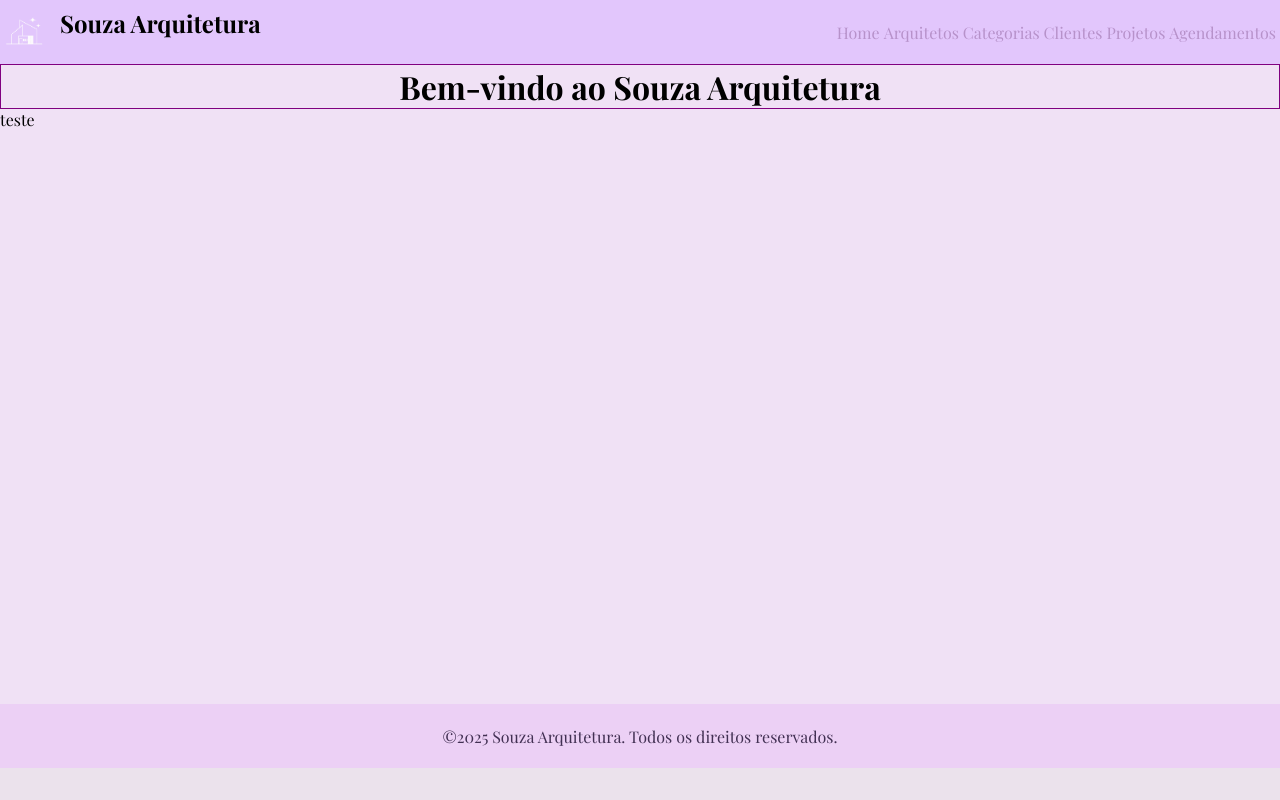
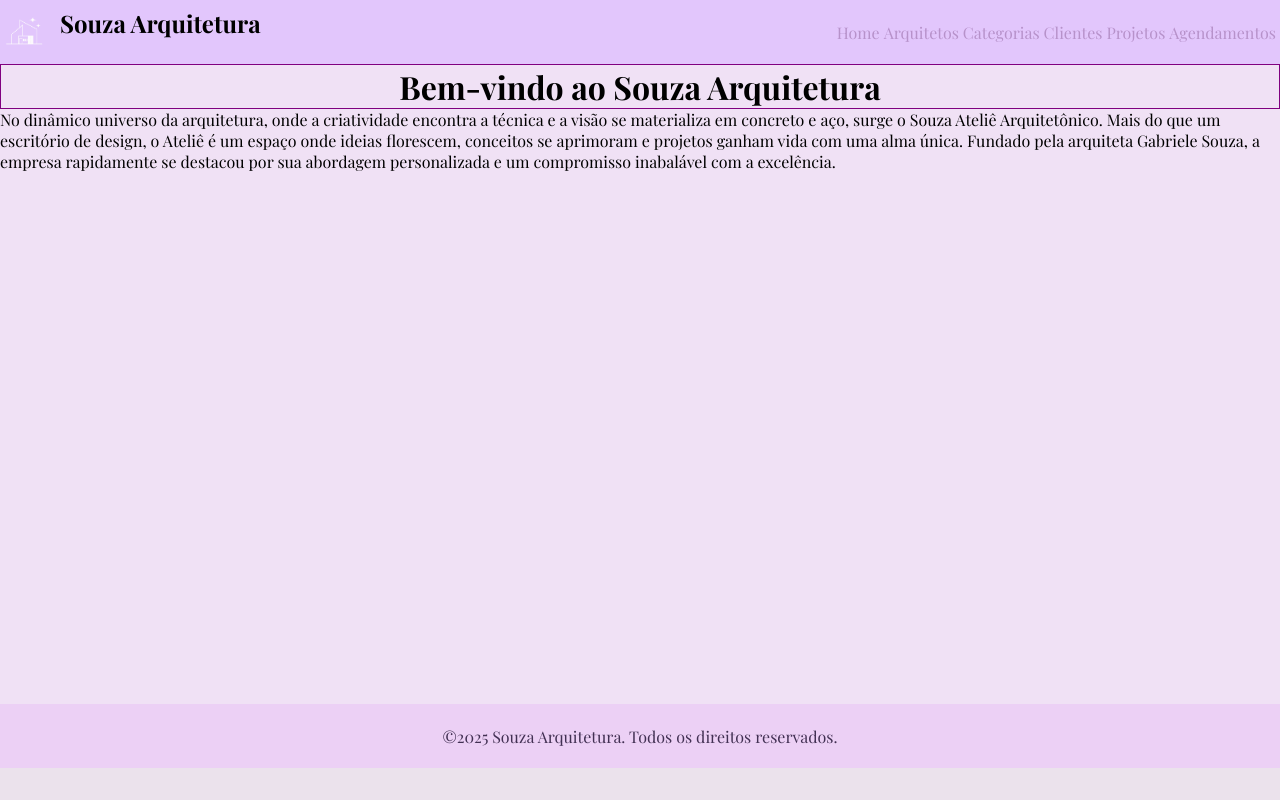
Before and after one commit to rubyjane957/ProjetoArquitetura, a Next.js app: page / in a window 1280 px wide. Built offline with nearby package versions, Linux system fonts and the light colour scheme; a web font is replaced by a local one.

Commit message:
home text

```diff
--- a/app/page.js
+++ b/app/page.js
@@ -7,7 +7,7 @@ function Home() {
     return (
         <div>
           <h1 style = {style}>Bem-vindo ao Souza Arquitetura</h1>
-          <p style={{color: 'lilac', backgroundColor:'soft purple'}}>teste</p>
+          <p style={{color: 'lilac', backgroundColor:'soft purple'}}>No dinâmico universo da arquitetura, onde a criatividade encontra a técnica e a visão se materializa em concreto e aço, surge o Souza Ateliê Arquitetônico. Mais do que um escritório de design, o Ateliê é um espaço onde ideias florescem, conceitos se aprimoram e projetos ganham vida com uma alma única. Fundado pela arquiteta Gabriele Souza, a empresa rapidamente se destacou por sua abordagem personalizada e um compromisso inabalável com a excelência.</p>
 
         </div>
       );
```
